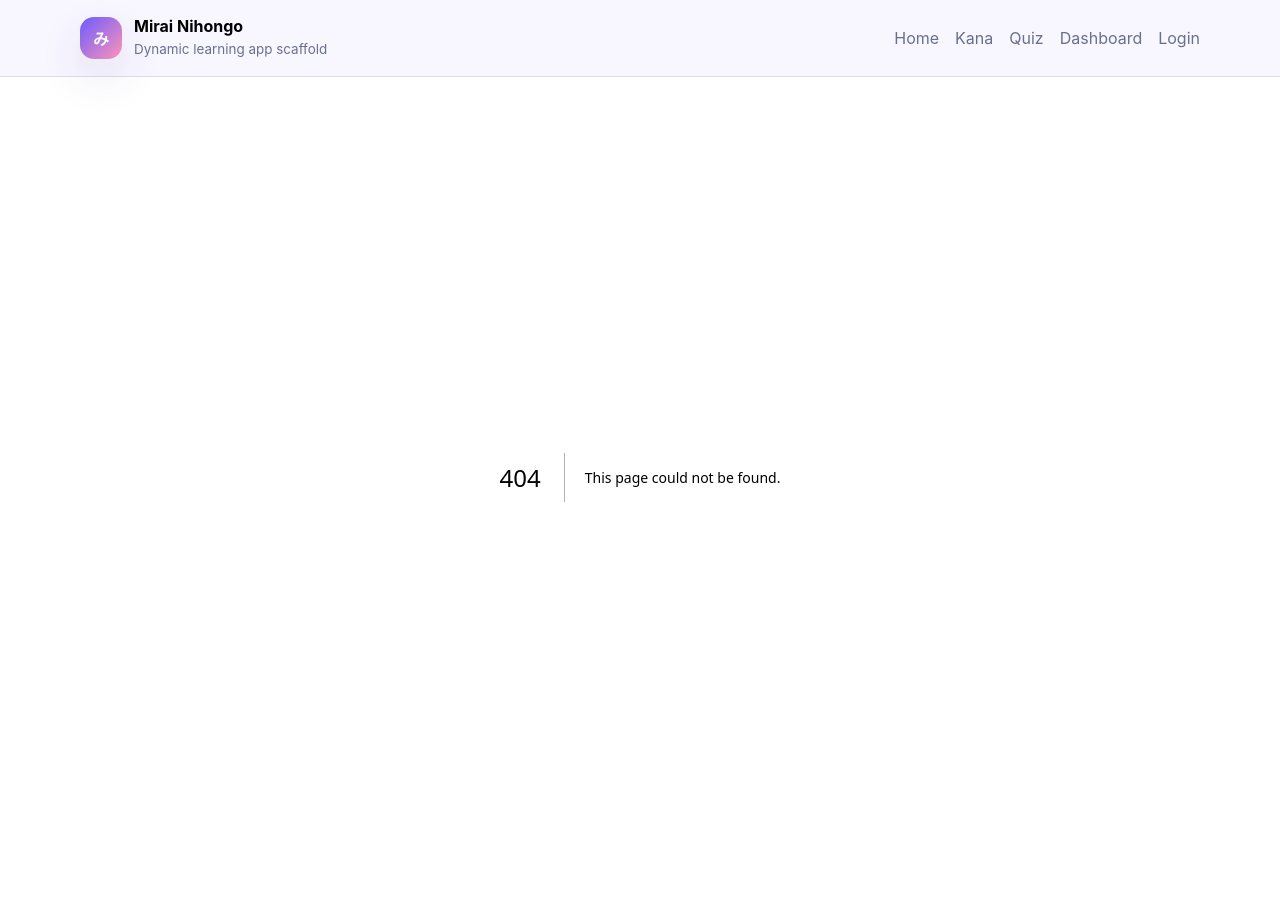
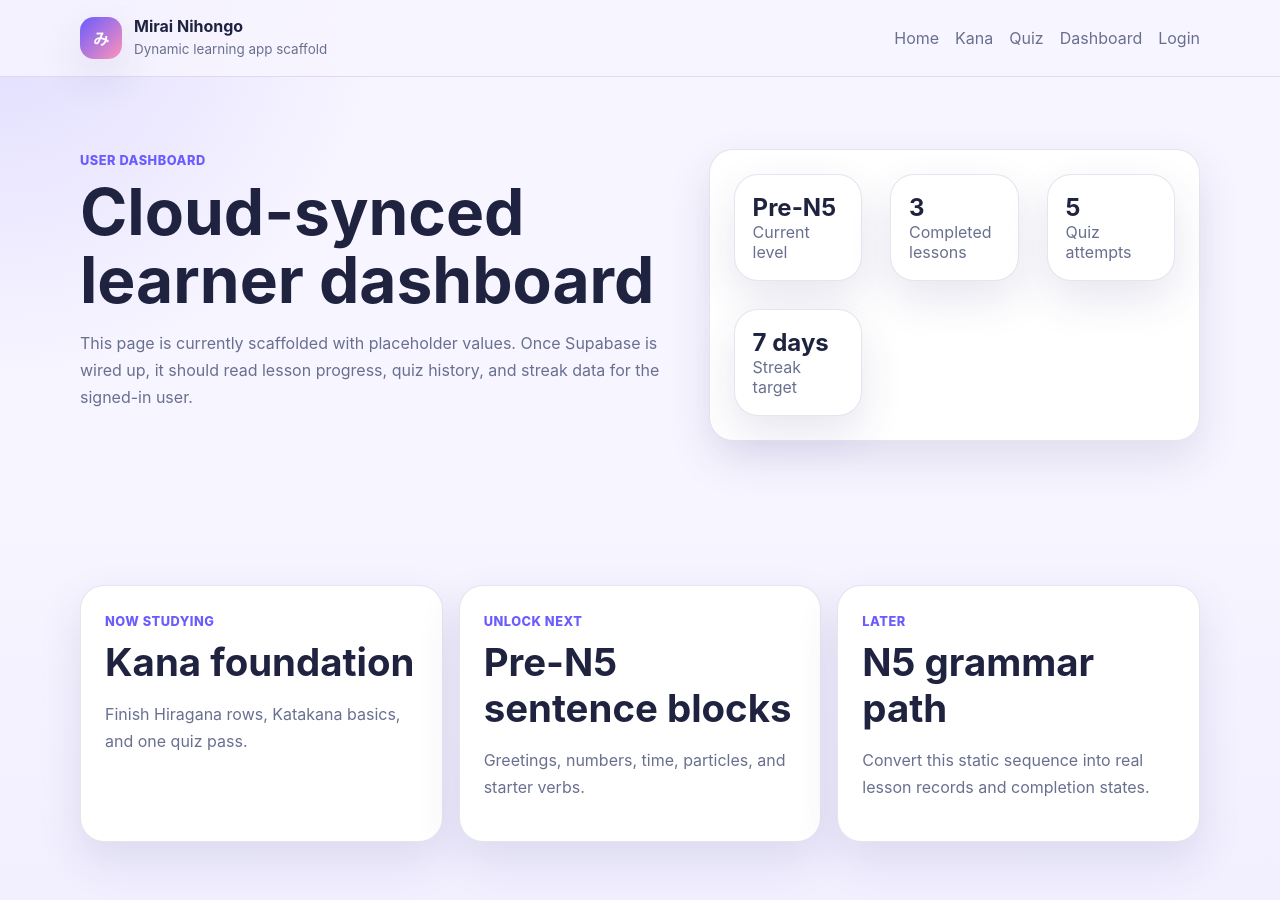
Before and after one commit to szey/Japanese_Learning_Journey, a Next.js app in the folder webapp/: page /dashboard in a window 1280 px wide. Before the commit this address had no page. Shown: the top 900 px of the page. Before the commit the page ends 877 px from the top, so only its background shows below. Built offline with nearby package versions, Linux system fonts and the light colour scheme.

Commit message:
Add dashboard page scaffold

```diff
--- /dev/null
+++ b/webapp/app/dashboard/page.tsx
@@ -0,0 +1,52 @@
+export default function DashboardPage() {
+  const stats = [
+    ['Current level', 'Pre-N5'],
+    ['Completed lessons', '3'],
+    ['Quiz attempts', '5'],
+    ['Streak target', '7 days'],
+  ];
+
+  return (
+    <main>
+      <section className="hero">
+        <div className="container hero-grid">
+          <div>
+            <span className="eyebrow">User dashboard</span>
+            <h1>Cloud-synced learner dashboard</h1>
+            <p className="section-copy">
+              This page is currently scaffolded with placeholder values. Once Supabase is wired up, it should read lesson progress, quiz history, and streak data for the signed-in user.
+            </p>
+          </div>
+          <div className="panel stats-grid">
+            {stats.map(([label, value]) => (
+              <div key={label} className="stat">
+                <strong>{value}</strong>
+                <span>{label}</span>
+              </div>
+            ))}
+          </div>
+        </div>
+      </section>
+
+      <section className="section soft">
+        <div className="container grid-3">
+          <article className="lesson">
+            <span className="eyebrow">Now studying</span>
+            <h2>Kana foundation</h2>
+            <p className="muted">Finish Hiragana rows, Katakana basics, and one quiz pass.</p>
+          </article>
+          <article className="lesson">
+            <span className="eyebrow">Unlock next</span>
+            <h2>Pre-N5 sentence blocks</h2>
+            <p className="muted">Greetings, numbers, time, particles, and starter verbs.</p>
+          </article>
+          <article className="lesson">
+            <span className="eyebrow">Later</span>
+            <h2>N5 grammar path</h2>
+            <p className="muted">Convert this static sequence into real lesson records and completion states.</p>
+          </article>
+        </div>
+      </section>
+    </main>
+  );
+}
```
